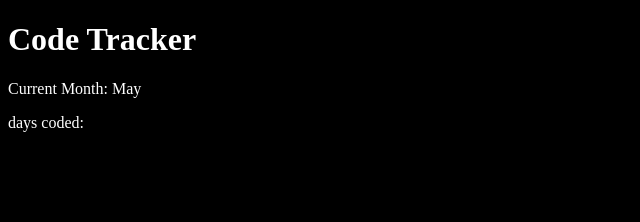
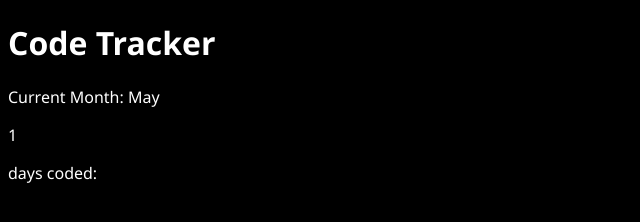
Before and after one commit to ZMAURA/Maclearn, a plain HTML site: page index.html in a window 1280 px wide. Shown: the whole page, without its empty margins (0-640 px from the left). Drawn offline with Linux system fonts and the light colour scheme.

Commit message:
fixed daysinMonth const showing the previous month, added div into html for preperation of calendar

```diff
--- a/index.html
+++ b/index.html
@@ -11,8 +11,10 @@
     <div class="container">
         <h1>Code Tracker</h1>
         <p>Current Month: <span id="month"></span></p>
+        <div class="calendar">
+            <p>1</p>
+        </div>
+    </div>
         <p>days coded:</p>
-
-    </div>
 </body>
 </html>
--- a/script.js
+++ b/script.js
@@ -2,7 +2,8 @@ const currentDate = new Date();
 const currentYear = currentDate.getFullYear();
 const currentDay = currentDate.getDate();
 const currentMonth = currentDate.getMonth();
-const daysInMonth = new Date(currentYear, currentMonth, 0).getDate();
+const daysInMonth = new Date(currentYear, currentMonth + 1, 0).getDate();
+//adding + 1 because the months index by 0 so we add to make sure its the next.
 
 let months = ["January", "February", "March", "April", "May","June","July","August","September","October","November", "December"];
 
--- a/styles.css
+++ b/styles.css
@@ -1,4 +1,6 @@
 * {
     background-color: black;
     color: white;
+
+    font-family: 'Segoe UI', Tahoma, Geneva, Verdana, sans-serif;
 }
```
